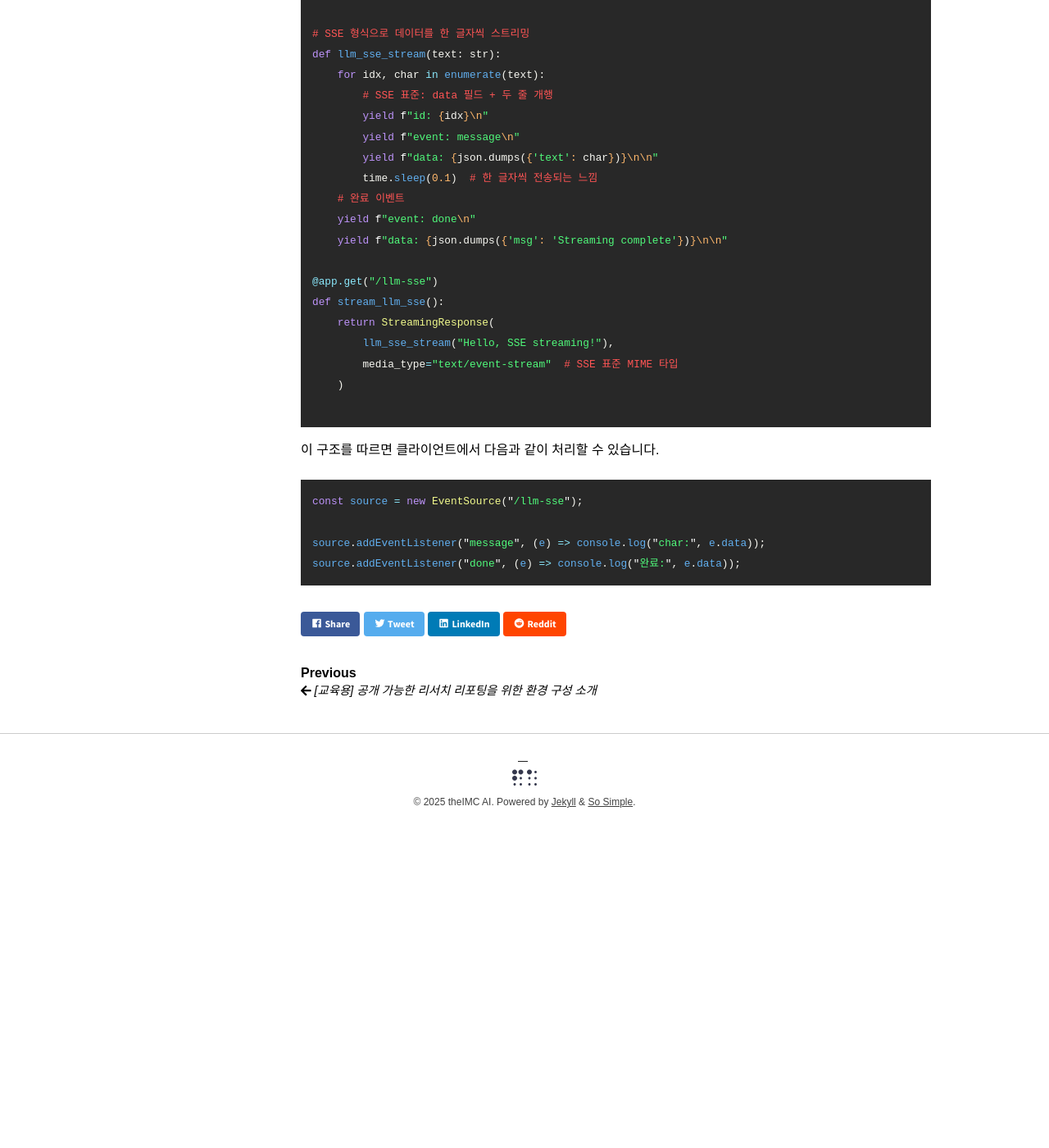
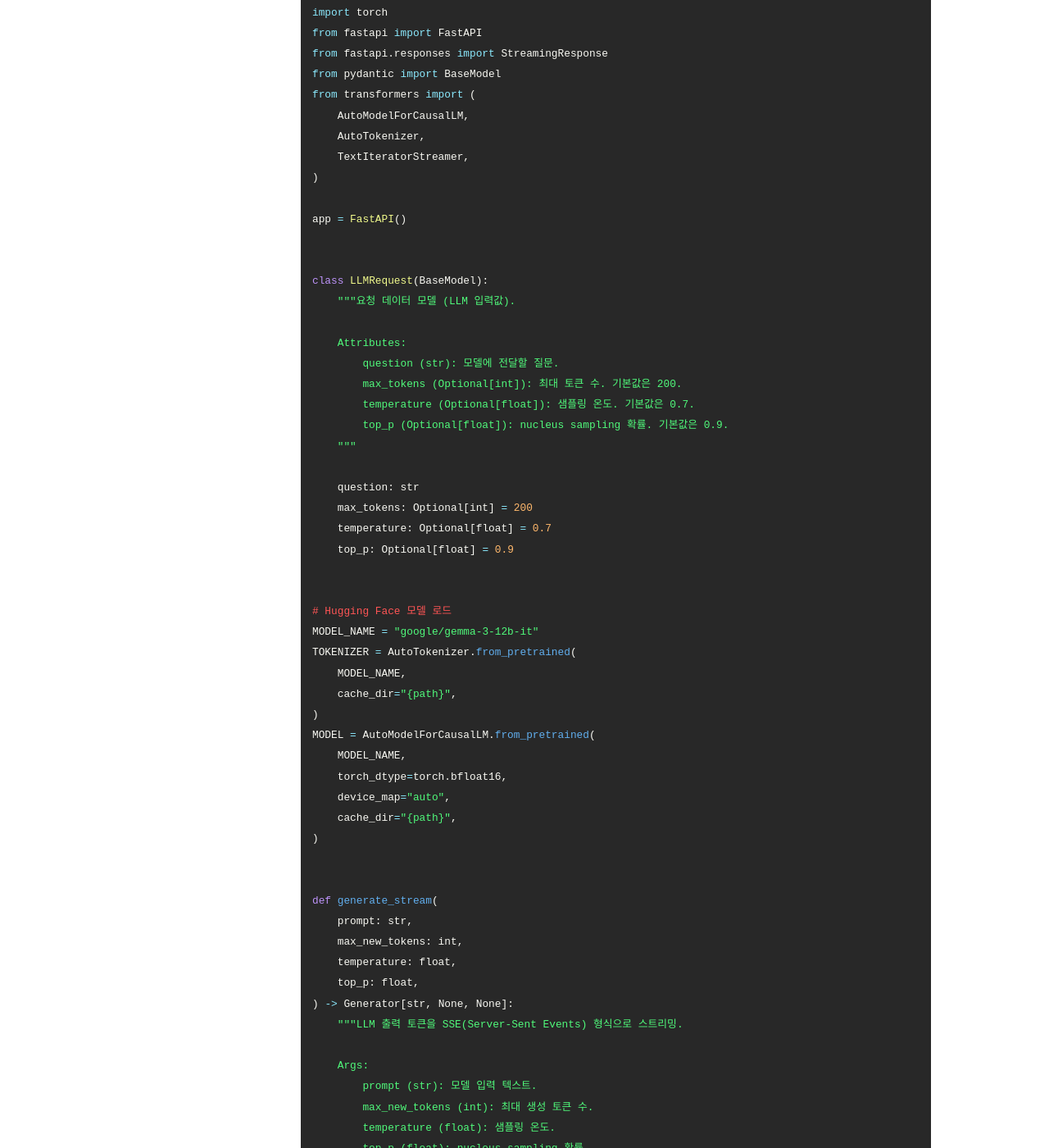
Before and after one commit to aitheimc/aitheimc.github.io, a Jekyll site: the page built from _posts/2025-08-18-explain-sse.markdown, in a window 1280 px wide and 1400 px high, scrolled down 2533 px. Shown: the whole window at 82% size. Built offline with Jekyll 4.4.1, drawn with Linux system fonts in a browser that asks for light colours; nearby versions of some CDN libraries; before the commit the page ends 3568 px from its top, so only the background shows below that; some of the changed text lies outside the part shown.

Commit message:
sse modify

````diff
--- a/_posts/2025-08-18-explain-sse.markdown
+++ b/_posts/2025-08-18-explain-sse.markdown
@@ -70,40 +70,123 @@
 |브라우저 지원|EventSource 내장|WebSocket 내장|
 
 ## FastAPI에서 한글자씩 출력되는 SSE 구현하기
-FastAPI의 StreamingResponse를 활용하면 LLM 한 글자씩 출력되는 스트리밍을 구현할 수 있으며, **SSE 표준 형식(event:, data:, 두 줄 개행)**을 준수하면 브라우저의 EventSource에서 안정적으로 처리할 수 있습니다. 아래는 SSE 기능이 가능하게 구성한 fastAPI 코드 예시 입니다.
+FastAPI의 `StreamingResponse`와 허깅페이스에서 제공하는 `TextIteratorStreamer` 함수 그리고 `threading` 을 활용하면 LLM 출력값이 한 글자씩 출력되는 스트리밍을 구현할 수 있으며, **SSE 표준 형식(event:, data:, 두 줄 개행)**을 준수하면 브라우저의 EventSource에서 안정적으로 처리할 수 있습니다. 아래는 SSE 기능이 가능하게 구성한 fastAPI 코드 예시 입니다.
 ```python
+from typing import Optional, Generator
+
+import json
+import threading
+
+import torch
 from fastapi import FastAPI
 from fastapi.responses import StreamingResponse
-import time
-import json
+from pydantic import BaseModel
+from transformers import (
+    AutoModelForCausalLM,
+    AutoTokenizer,
+    TextIteratorStreamer,
+)
 
 app = FastAPI()
 
-# SSE 형식으로 데이터를 한 글자씩 스트리밍
-def llm_sse_stream(text: str):
-    for idx, char in enumerate(text):
-        # SSE 표준: data 필드 + 두 줄 개행
+
+class LLMRequest(BaseModel):
+    """요청 데이터 모델 (LLM 입력값).
+
+    Attributes:
+        question (str): 모델에 전달할 질문.
+        max_tokens (Optional[int]): 최대 토큰 수. 기본값은 200.
+        temperature (Optional[float]): 샘플링 온도. 기본값은 0.7.
+        top_p (Optional[float]): nucleus sampling 확률. 기본값은 0.9.
+    """
+
+    question: str
+    max_tokens: Optional[int] = 200
+    temperature: Optional[float] = 0.7
+    top_p: Optional[float] = 0.9
+
+
+# Hugging Face 모델 로드
+MODEL_NAME = "google/gemma-3-12b-it"
+TOKENIZER = AutoTokenizer.from_pretrained(
+    MODEL_NAME,
+    cache_dir="{path}",
+)
+MODEL = AutoModelForCausalLM.from_pretrained(
+    MODEL_NAME,
+    torch_dtype=torch.bfloat16,
+    device_map="auto",
+    cache_dir="{path}",
+)
+
+
+def generate_stream(
+    prompt: str,
+    max_new_tokens: int,
+    temperature: float,
+    top_p: float,
+) -> Generator[str, None, None]:
+    """LLM 출력 토큰을 SSE(Server-Sent Events) 형식으로 스트리밍.
+
+    Args:
+        prompt (str): 모델 입력 텍스트.
+        max_new_tokens (int): 최대 생성 토큰 수.
+        temperature (float): 샘플링 온도.
+        top_p (float): nucleus sampling 확률.
+
+    Yields:
+        str: SSE 형식의 문자열 메시지.
+    """
+    streamer = TextIteratorStreamer(
+        TOKENIZER,
+        skip_prompt=True,
+        skip_special_tokens=True,
+    )
+
+    inputs = TOKENIZER(prompt, return_tensors="pt").to(MODEL.device)
+
+    generation_kwargs = dict(
+        **inputs,
+        streamer=streamer,
+        max_new_tokens=max_new_tokens,
+        do_sample=True,
+        top_p=top_p,
+        temperature=temperature,
+    )
+
+    thread = threading.Thread(
+        target=MODEL.generate,
+        kwargs=generation_kwargs,
+    )
+    thread.start()
+
+    for idx, token in enumerate(streamer):
         yield f"id: {idx}\n"
-        yield f"event: message\n"
-        yield f"data: {json.dumps({'text': char})}\n\n"
-        time.sleep(0.1)  # 한 글자씩 전송되는 느낌
-    # 완료 이벤트
-    yield f"event: done\n"
+        yield "event: message\n"
+        yield f"data: {json.dumps({'text': token}, ensure_ascii=False)}\n\n"
+
+    yield "event: done\n"
     yield f"data: {json.dumps({'msg': 'Streaming complete'})}\n\n"
 
-@app.get("/llm-sse")
-def stream_llm_sse():
+
+@app.post("/chat/stream")
+def stream_llm_sse(req: LLMRequest) -> StreamingResponse:
+    """LLM 질의에 대한 응답을 SSE 방식으로 반환.
+
+    Args:
+        req (LLMRequest): LLM 요청 데이터.
+
+    Returns:
+        StreamingResponse: SSE 스트리밍 응답.
+    """
     return StreamingResponse(
-        llm_sse_stream("Hello, SSE streaming!"),
-        media_type="text/event-stream"  # SSE 표준 MIME 타입
+        generate_stream(
+            req.question,
+            req.max_tokens,
+            req.temperature,
+            req.top_p,
+        ),
+        media_type="text/event-stream",
     )
 
 ```
-
-이 구조를 따르면 클라이언트에서 다음과 같이 처리할 수 있습니다.
-```javascript
-const source = new EventSource("/llm-sse");
-
-source.addEventListener("message", (e) => console.log("char:", e.data));
-source.addEventListener("done", (e) => console.log("완료:", e.data));
-```
````
